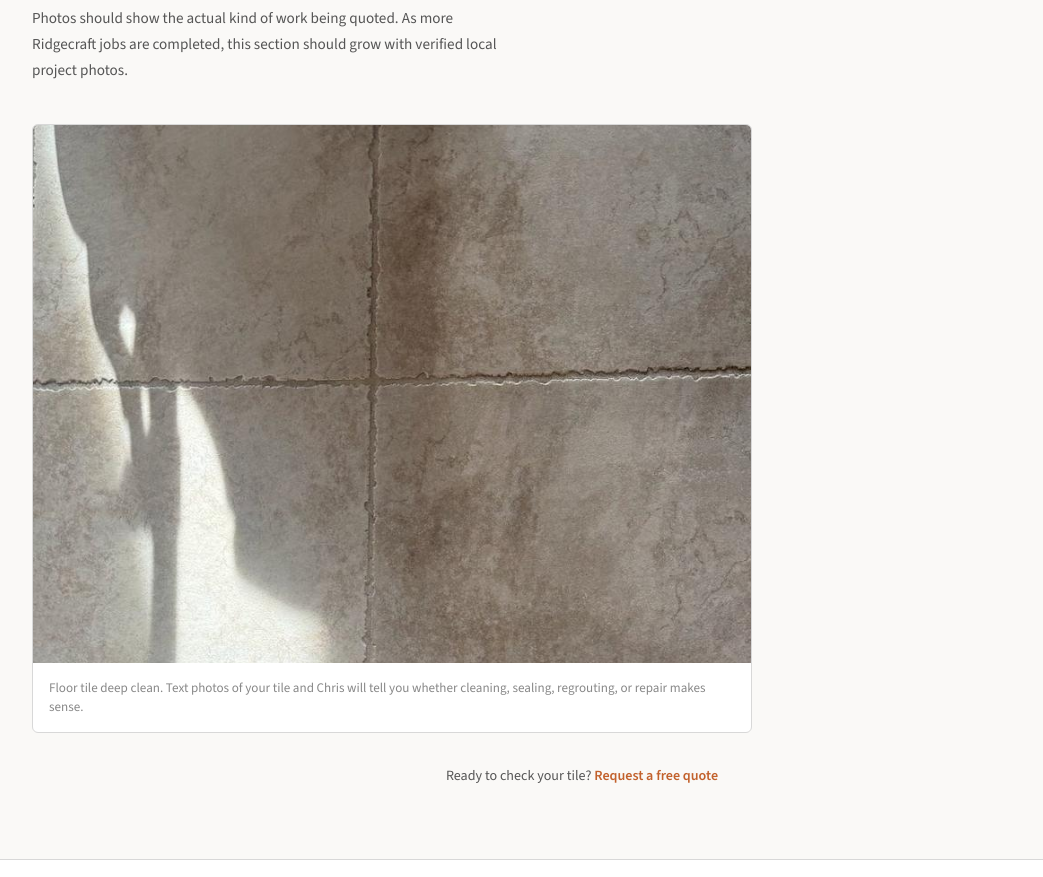
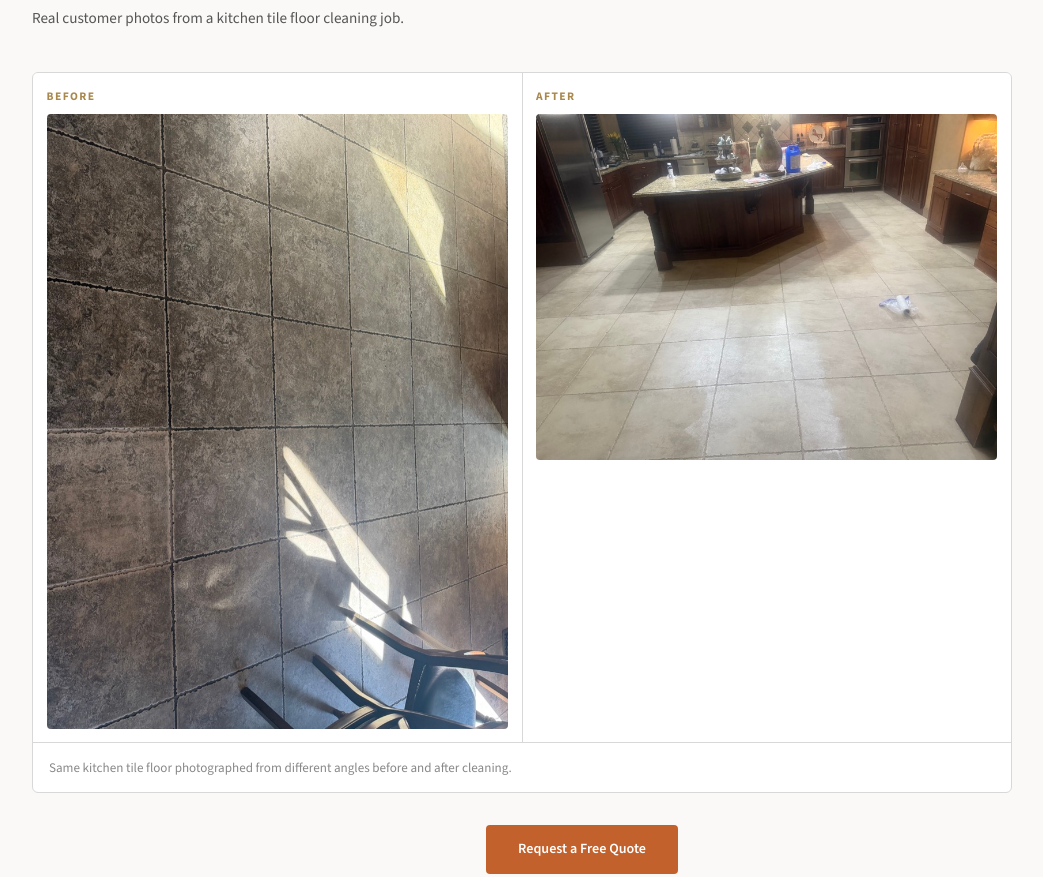
Before and after one commit to ridgecrafttileco/ridgecrafttileco, a website: page index.html in a window 1280 px wide. Shown: the part 2124-3001 px from the top of the page, without its empty margins (58-1101 px from the left). Drawn offline with nearby package versions, Linux system fonts and the light colour scheme.

Commit message:
Replace homepage proof photo section

```diff
--- a/index.html
+++ b/index.html
@@ -320,6 +320,8 @@
   .results-note{text-align:center;margin-top:2rem;font-size:0.88rem;color:var(--secondary)}
   .results-note a{color:var(--orange);font-weight:600;text-decoration:none}
   .results-note a:hover{text-decoration:underline}
+  .results-note .btn-primary{color:#fff;text-decoration:none}
+  .results-note .btn-primary:hover{text-decoration:none}
 
   /* ═══ WHY ═══ */
   #why{border-top:1px solid var(--rule)}
@@ -400,9 +402,13 @@
 
 
 
-  .proof-photo{margin:0;max-width:720px;border:1px solid var(--rule);border-radius:6px;background:var(--bg);overflow:hidden}
-  .proof-photo img{display:block;width:100%;height:auto;aspect-ratio:4/3;object-fit:cover}
-  .proof-photo figcaption{padding:0.9rem 1rem;font-size:0.82rem;color:var(--muted);line-height:1.5}
+  .proof-photo{margin:0;max-width:980px;border:1px solid var(--rule);border-radius:6px;background:var(--bg);overflow:hidden}
+  .proof-pair{display:grid;grid-template-columns:repeat(2,minmax(0,1fr));gap:1px;background:var(--rule)}
+  .proof-panel{background:var(--bg);padding:0.85rem}
+  .proof-label{display:block;margin-bottom:0.55rem;font-size:0.72rem;font-weight:700;letter-spacing:0.12em;text-transform:uppercase;color:var(--gold-dark)}
+  .proof-panel picture{display:block}
+  .proof-panel img{display:block;width:100%;height:auto;border-radius:4px}
+  .proof-photo figcaption{padding:0.9rem 1rem;font-size:0.82rem;color:var(--muted);line-height:1.5;border-top:1px solid var(--rule)}
   .pricing-grid{grid-template-columns:repeat(3,1fr)}
   .pricing-note{margin-top:1.3rem;font-size:0.9rem;color:var(--secondary);line-height:1.7;max-width:760px}
   .pkg-list.compact{gap:0.55rem}
@@ -472,6 +478,7 @@
     .pkg{border-right:none}
 
     .form-row{grid-template-columns:1fr}
+    .proof-pair{grid-template-columns:1fr}
     .footer-inner{flex-direction:column;text-align:center}
     .footer-logo{justify-content:center}
     .footer-links{flex-wrap:wrap;justify-content:center}
@@ -622,12 +629,27 @@
   <div class="wrap">
     <div class="section-label reveal">Results</div>
     <h2 class="reveal">Before-and-After Proof <em>Without the Hype</em></h2>
-    <p class="section-desc reveal">Photos should show the actual kind of work being quoted. As more Ridgecraft jobs are completed, this section should grow with verified local project photos.</p>
+    <p class="section-desc reveal">Real customer photos from a kitchen tile floor cleaning job.</p>
     <figure class="proof-photo reveal">
-      <img src="/assets/before-after/floor-tile-deep-clean.jpg" width="1200" height="900" alt="Before and after tile and grout cleaning on a residential tile floor" fetchpriority="high">
-      <figcaption>Floor tile deep clean. Text photos of your tile and Chris will tell you whether cleaning, sealing, regrouting, or repair makes sense.</figcaption>
+      <div class="proof-pair">
+        <div class="proof-panel">
+          <span class="proof-label">Before</span>
+          <picture>
+            <source srcset="/assets/before-after/kitchen-floor-proof/kitchen-floor-before-800.jpg 800w, /assets/before-after/kitchen-floor-proof/kitchen-floor-before-1200.jpg 1200w" sizes="(max-width: 650px) calc(100vw - 4.1rem), 474px">
+            <img src="/assets/before-after/kitchen-floor-proof/kitchen-floor-before-800.jpg" width="800" height="1066" alt="Kitchen tile floor before cleaning" loading="lazy">
+          </picture>
+        </div>
+        <div class="proof-panel">
+          <span class="proof-label">After</span>
+          <picture>
+            <source srcset="/assets/before-after/kitchen-floor-proof/kitchen-floor-after-800.jpg 800w, /assets/before-after/kitchen-floor-proof/kitchen-floor-after-1200.jpg 1200w" sizes="(max-width: 650px) calc(100vw - 4.1rem), 474px">
+            <img src="/assets/before-after/kitchen-floor-proof/kitchen-floor-after-800.jpg" width="800" height="600" alt="Kitchen tile floor after cleaning" loading="lazy">
+          </picture>
+        </div>
+      </div>
+      <figcaption>Same kitchen tile floor photographed from different angles before and after cleaning.</figcaption>
     </figure>
-    <p class="results-note reveal">Ready to check your tile? <a href="#contact">Request a free quote</a></p>
+    <p class="results-note reveal"><a class="btn-primary" href="#contact">Request a Free Quote</a></p>
   </div>
 </section>
 
```
Also changed, not shown: assets/before-after/kitchen-floor-proof/kitchen-floor-after-1200.jpg (added), assets/before-after/kitchen-floor-proof/kitchen-floor-after-800.jpg (added), assets/before-after/kitchen-floor-proof/kitchen-floor-before-1200.jpg (added), assets/before-after/kitchen-floor-proof/kitchen-floor-before-800.jpg (added).
